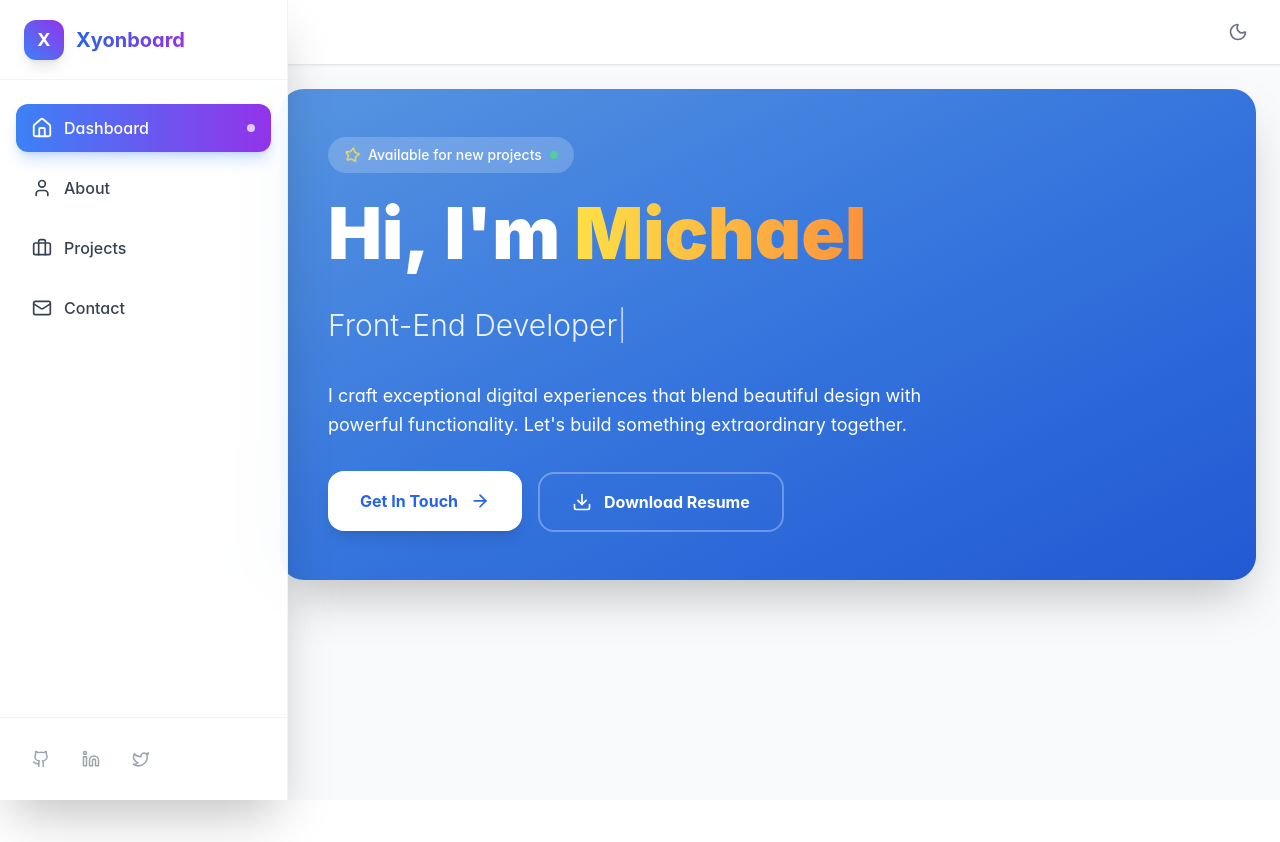
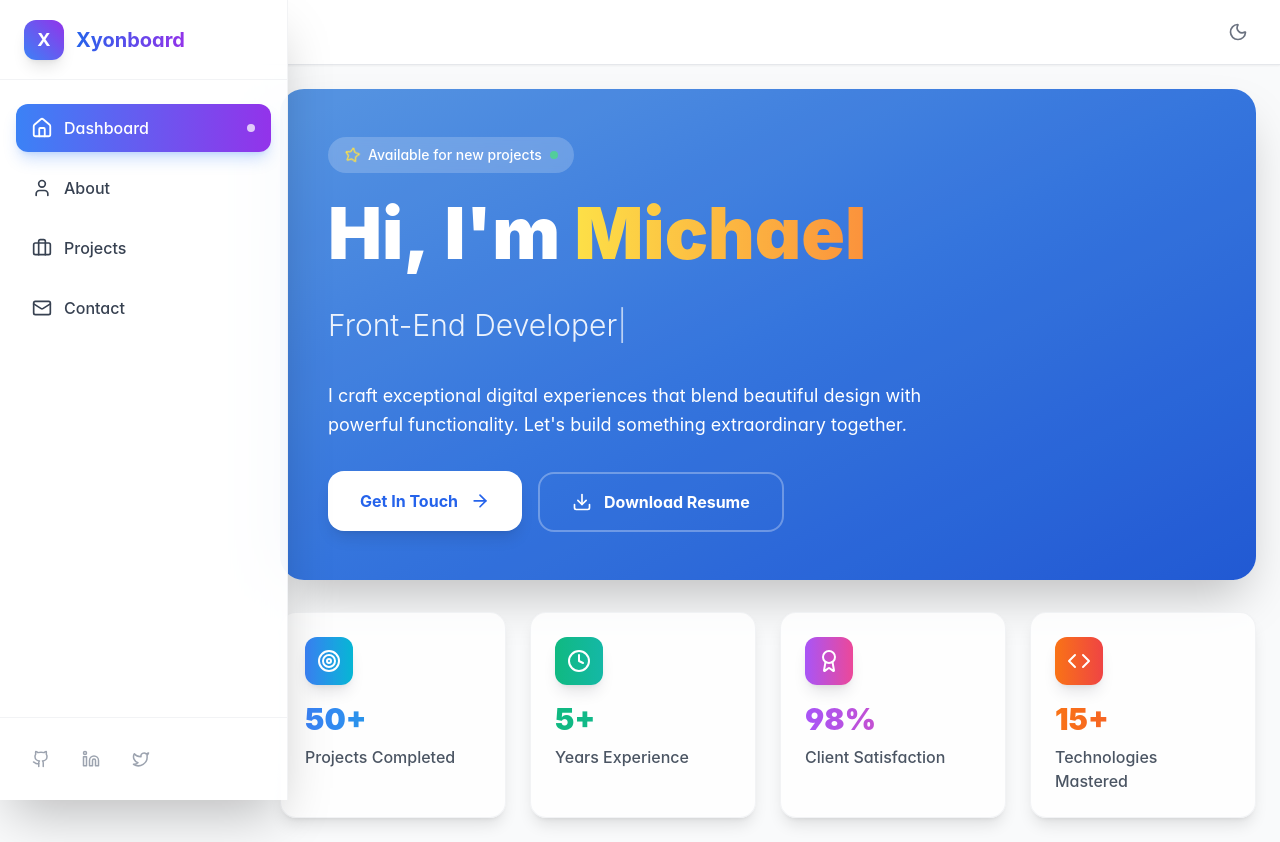
Before and after one commit to XyonShadow/XyonBoard, a React (Vite) app: page / in a window 1280 px wide. Before the commit the page ends 800 px from the top, so only its background shows below. Built offline with nearby package versions, Linux system fonts and the light colour scheme.

Commit message:
feat(stats-cards): define StatCardData and render basic cards with icons

```diff
--- a/src/components/dashboard/StatsCards.tsx
+++ b/src/components/dashboard/StatsCards.tsx
@@ -1,10 +1,45 @@
-import React from 'react';
+import React, { useEffect, useState } from 'react';
 import './StatsCards.css';
+import { Target, Clock, Award, Code } from 'lucide-react';
+import './StatsCards.css'
+
+interface StatCardData {
+  value: string;
+  numericValue: number;
+  label: string;
+  color: string;
+  icon: React.ElementType;
+}
+
+const statsCards: StatCardData[] = [
+  { value: '50+', numericValue: 50, label: 'Projects Completed', color: 'from-blue-500 to-cyan-500', icon: Target },
+  { value: '5+', numericValue: 5, label: 'Years Experience', color: 'from-emerald-500 to-teal-500', icon: Clock },
+  { value: '98%', numericValue: 98, label: 'Client Satisfaction', color: 'from-purple-500 to-pink-500', icon: Award },
+  { value: '15+', numericValue: 15, label: 'Technologies Mastered', color: 'from-orange-500 to-red-500', icon: Code }
+];
 
 export const StatsCards: React.FC = () => {
   return (
     <div className="grid grid-cols-1 sm:grid-cols-2 lg:grid-cols-4 gap-6">
-      {/* TODO: cards */}
+      {statsCards.map((stat, index) => {
+        const Icon = stat.icon;
+        return (
+          <div
+            key={index}
+            className="relative bg-white/80 dark:bg-gray-800/80 backdrop-blur-sm p-6 rounded-2xl shadow-lg border border-gray-200/50 dark:border-gray-700/50"
+          >
+            <div className={`w-12 h-12 rounded-xl bg-gradient-to-r ${stat.color} flex items-center justify-center mb-4 shadow-lg`}>
+              <Icon className="w-6 h-6 text-white" />
+            </div>
+            <h3 className={`text-3xl font-black mb-2 bg-gradient-to-r ${stat.color} bg-clip-text text-transparent`}>
+              {stat.value}
+            </h3>
+            <p className="text-gray-600 dark:text-gray-400 font-medium">
+              {stat.label}
+            </p>
+          </div>
+        );
+      })}
     </div>
   );
 }
```
